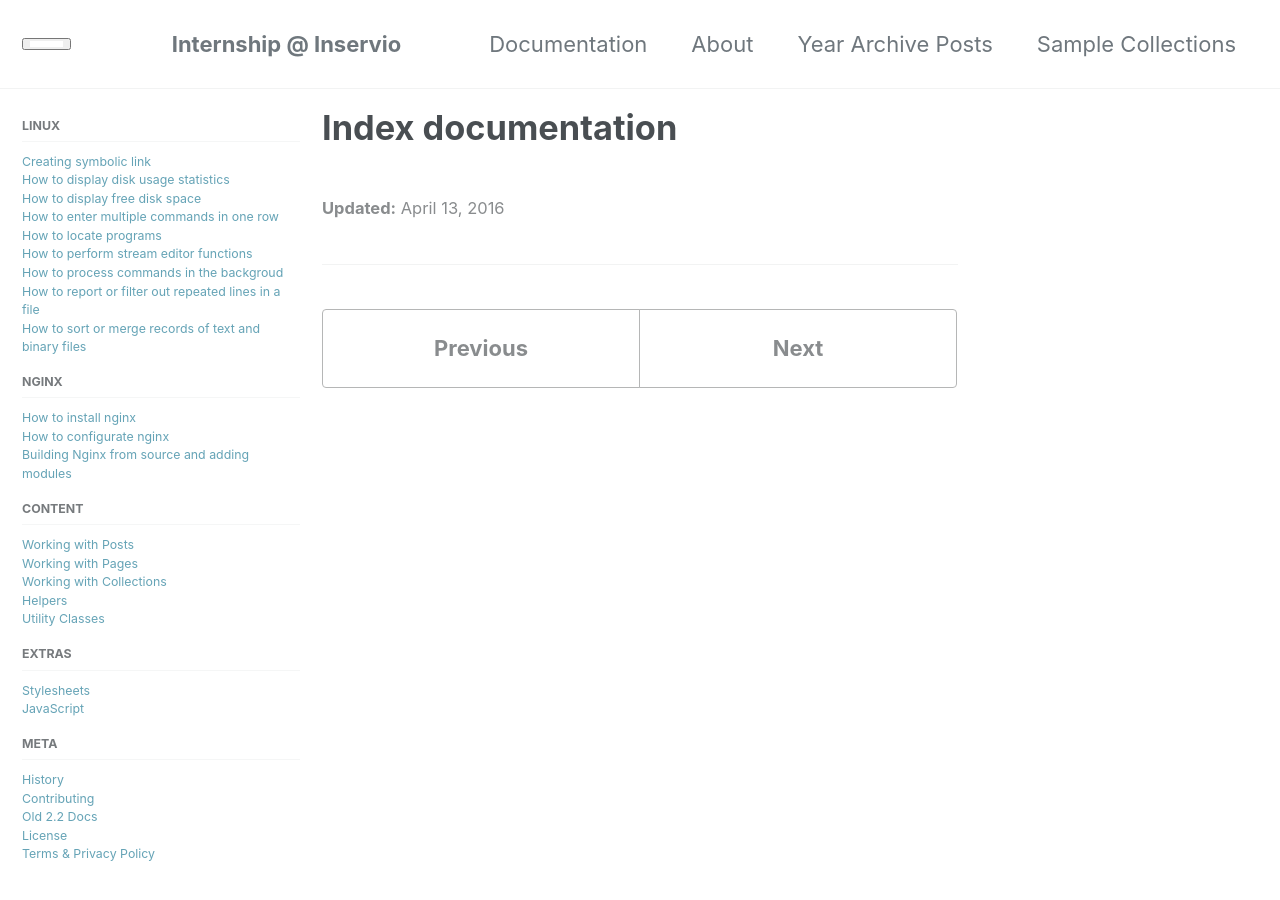
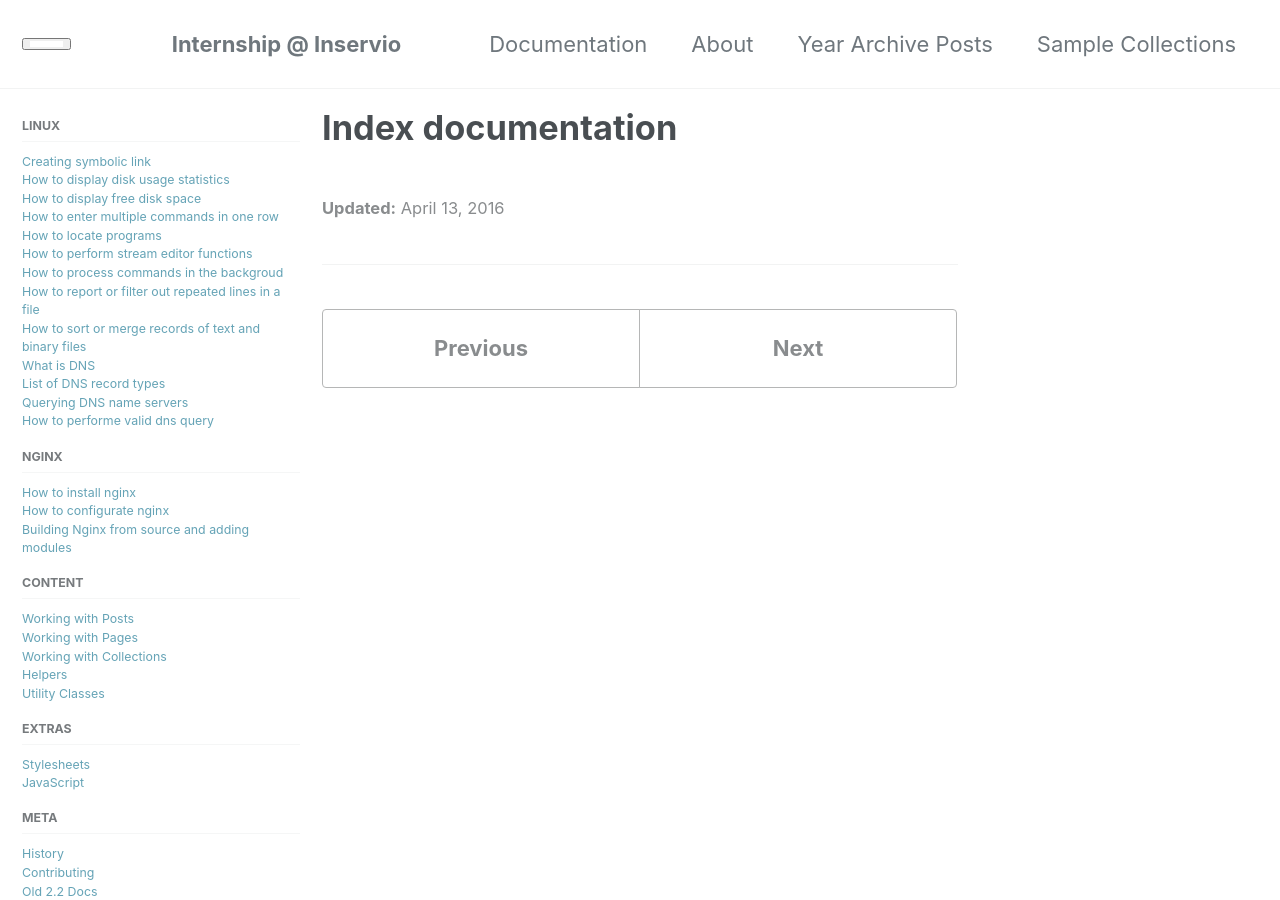
Before and after one commit to inservio/internship, a Jekyll site: the page built from _docs/documentation.md, in a window 1280 px wide and 900 px high. Built offline with Jekyll 4.4.1, drawn with Linux system fonts in a browser that asks for light colours.

Commit message:
editing navigation.yml file

```diff
--- a/_data/navigation.yml
+++ b/_data/navigation.yml
@@ -34,6 +34,14 @@ docs:
         url: /docs/linux/how-to-report-or-filter-out-repeated-lines-in-a-file/
       - title: "How to sort or merge records of text and binary files"
         url: /docs/linux/how-to-sort-or-merge-records-of-text-and-binary-files/
+      - title: "What is DNS"
+      - url: /docs/linux/what-is-dns/
+      - title: "List of DNS record types"
+      - url: /docs/linux/list-of-dns-record-types/
+      - title: "Querying DNS name servers"
+      - url: /docs/linux/querying-dns-name-servers/
+      - title: "How to performe valid dns query"
+      - url: /docs/linux/how-to-performe-valid-dns-query/
 
   - title: Nginx
     children:
```
